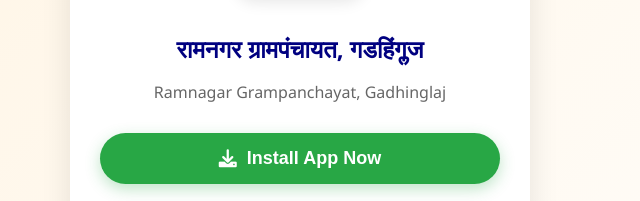
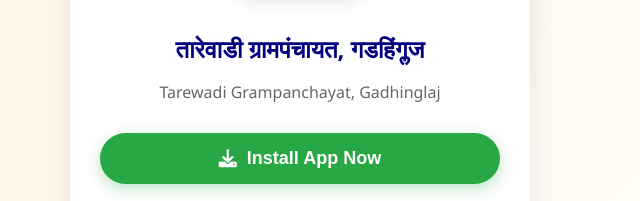
Before and after one commit to vedchitrakolhapur/tarewadi, a plain HTML site: page app_download.html in a window 1280 px wide. Shown: the part 259-460 px from the top of the page, 340-980 px from the left. Drawn offline with Linux system fonts and the light colour scheme.

Commit message:
Updated via CMS: app_download.html

```diff
--- a/app_download.html
+++ b/app_download.html
@@ -4,7 +4,7 @@
     <head>
         <meta charset="UTF-8">
         <meta name="viewport" content="width=device-width, initial-scale=1.0">
-        <title>Download App - रामनगर ग्रामपंचायत, गडहिंग्लज</title>
+        <title>Download App - तारेवाडी ग्रामपंचायत, गडहिंग्लज</title>
         <meta name="theme-color" content="#FF9933">
         <link rel="manifest" href="manifest.json">
         <link rel="stylesheet" href="https://cdnjs.cloudflare.com/ajax/libs/font-awesome/6.0.0/css/all.min.css">
@@ -34,9 +34,9 @@
     </head>
     <body>
         <div class="app-card">
-            <img src="https://basegp.bizc.in/assets/gp3379347.webp" alt="App Icon" class="app-icon">
-            <h1>रामनगर ग्रामपंचायत, गडहिंग्लज</h1>
-            <p>Ramnagar Grampanchayat, Gadhinglaj</p>
+            <img src="https://tarewadi.gadgp.in/assets/gp3379347.webp" alt="App Icon" class="app-icon">
+            <h1>तारेवाडी ग्रामपंचायत, गडहिंग्लज</h1>
+            <p>Tarewadi Grampanchayat, Gadhinglaj</p>
 
             <button id="pwaInstallBtn" class="install-btn" style="display:none;">
                 <i class="fas fa-download"></i> Install App Now
```
